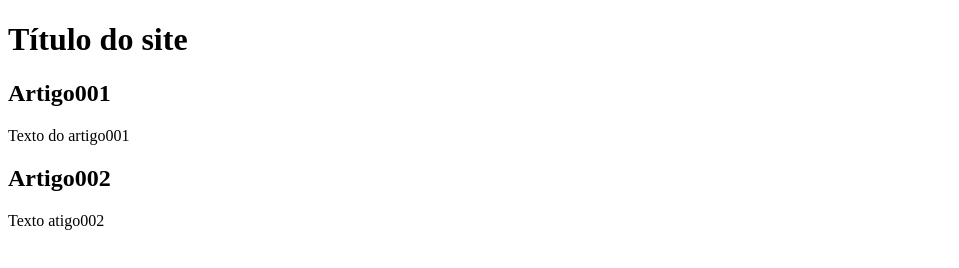
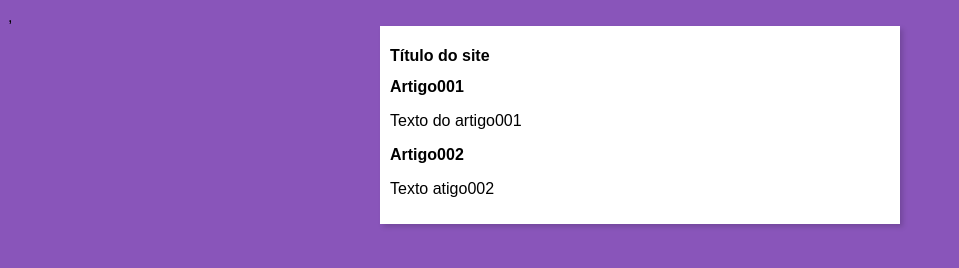
Before and after one commit to mrosamml/projeto-site, a plain HTML site: page index.html in a window 1280 px wide. Shown: the whole page, without its empty margins (0-959 px from the left). Drawn offline with Linux system fonts and the light colour scheme.

Commit message:
iniciei o design

```diff
--- /dev/null
+++ b/estilos/style.css
@@ -0,0 +1,17 @@
+*{
+    font-family: Arial, Helvetica, sans-serif;
+    font-size: 16px;
+}
+
+body{
+    background-color: rgb(137, 85, 186);
+}
+
+main {
+    background-color: white;
+    width: 500px;
+    margin: auto;
+    padding: 10px;
+    box-shadow: 3px 3px 5px rgba(0, 0, 0, 0.162);
+
+}
--- a/index.html
+++ b/index.html
@@ -3,7 +3,8 @@
 <head>
     <meta charset="UTF-8">
     <meta name="viewport" content="width=device-width, initial-scale=1.0">
-    <title>Título do site</title>
+    <title>Título do site</title>,
+    <link rel="stylesheet" href="estilos/style.css">
 </head>
 <body>
     <main>
```
